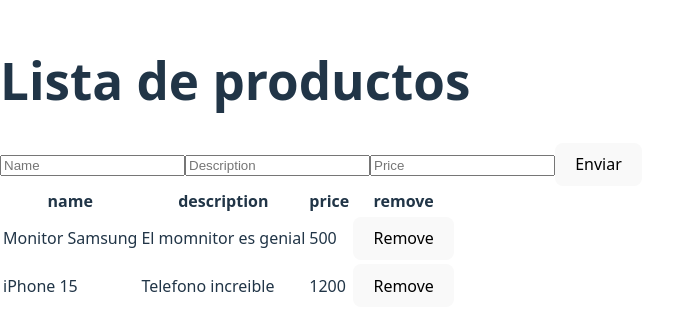
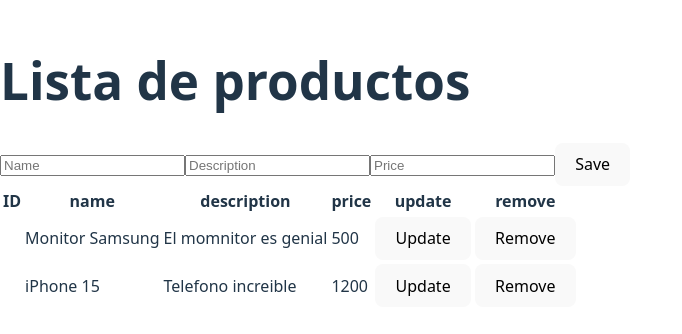
Before and after one commit to MarioHarisis/Udemy-Spring-Frameworks-Spring-Boot, a React (Vite) app in the folder ReactApp/react-app/: page / in a window 1280 px wide. Shown: the part 236-570 px from the top of the page, without its empty margins (0-682 px from the left). Built offline with nearby package versions, Linux system fonts and the light colour scheme.

Commit message:
UpdateProduct, attribute id

```diff
--- a/ReactApp/react-app/src/components/ProductApp.jsx
+++ b/ReactApp/react-app/src/components/ProductApp.jsx
@@ -16,6 +16,20 @@ export const ProductApp = ({title}) => {
     re-renderizará el componente.
     */
     const [products, setProducts] = useState([]);
+
+
+    const [productSelected, setProductSelected] = useState({
+        /*
+        Aquí estamos usando el hook useState para crear una variable de estado y su función para actualizarla.
+        - productSelected almacena el producto actualmente seleccionado.
+        - setProductSelected es la función que se usa para actualizar el estado.
+        */
+        id: 0,
+        name: '',
+        description: '',
+        price: ''
+    });
+
 
     useEffect(() => {
         /*
@@ -53,15 +67,39 @@ export const ProductApp = ({title}) => {
         El resultado es una nueva lista de productos que incluye todos los productos anteriores
         (usando el operador ...products) y el nuevo producto (pasado como argumento a la función) al final.
         */
-        setProducts([...products, {...product}]);
+
+        if (product.id > 0) { // si el producto existe
+
+            setProducts(products.map(prod => {
+
+                if(prod.id == product.id){ // si contienne el mismo id
+                    return {...product}; // Actualiza el producto
+                }
+                return prod; // devuelve el mismo
+            }))
+
+        }else {
+            // Agrega el nuevo producto con id único
+            setProducts([...products, {...product, id: new Date().getTime()}]);
+        }
     }
 
-    const handlerRemoveProduct = (name) => {
-        console.log(name);
-        setProducts(products.filter(prod=> prod.name != name));
+    const handlerRemoveProduct = (id) => { // parámetro name producto que queremos eliminar
+        console.log('Product ID "'+ id + '" removed');
+        // recorre products elimina el name que sí coincida.
+        setProducts(products.filter(prod=> prod.id != id));
 
     }
 
+    const handlerProductSelected = (product) => {
+        /*
+            El estado productSelected cambia en el momento en que se ejecuta setProductSelected({...product}),
+            es decir, cuando se llama a handlerProductSelected(product)
+
+            Al hacer { ...product }, creamos un nuevo objeto en memoria, evitando modificar el objeto original.
+        */
+        setProductSelected({...product});
+    }
 
 
     /*
@@ -88,8 +126,8 @@ export const ProductApp = ({title}) => {
     return (
         <>
             <h1>{title}</h1>
-            <ProductForm handlerAdd = {handlerAddProduct}/>
-            <ProductGrid products={products} handlerRemove={handlerRemoveProduct}/>
+            <ProductForm handlerAdd = {handlerAddProduct} productSelected={productSelected}/>
+            <ProductGrid products={products} handlerRemove={handlerRemoveProduct} handlerSelected={handlerProductSelected}/>
         </>
     )
 }
--- a/ReactApp/react-app/src/components/ProductDetail.jsx
+++ b/ReactApp/react-app/src/components/ProductDetail.jsx
@@ -1,13 +1,21 @@
 import PropTypes from "prop-types"
 
-export const ProductDetail = ({handlerRemove, product = {} }) => {
+export const ProductDetail = ({handlerSelected ,handlerRemove, product = {} }) => {
     return(
                     <tr>
+                        <td>{product.id}</td>
                         <td>{product.name}</td>
                         <td>{product.description}</td>
                         <td>{product.price}</td>
-                        <td>
-                            <button onClick={() => {handlerRemove(product.name)}}>
+                        <td>{
+                        /*Se ejecuta handlerSelected(product), pasando el producto de la fila seleccionada.*/}
+                            <button onClick={() => {handlerSelected(product)}}>
+                                Update
+                            </button>
+                        </td>
+                        <td>{
+                            /*Se ejecuta handlerSelected(product), pasando el id producto de la fila seleccionada.*/}
+                            <button onClick={() => {handlerRemove(product.id)}}>
                                 Remove
                             </button>
                         </td>
@@ -26,5 +34,6 @@ export const ProductDetail = ({handlerRemove, product = {} }) => {
 ProductDetail.propTypes = {
     // Indica que product debe ser un object y es obligatorio (isRequired)
     product: PropTypes.object.isRequired,
-    handlerRemove: PropTypes.func.isRequired
+    handlerRemove: PropTypes.func.isRequired,
+    handlerSelected: PropTypes.func.isRequired
 }
--- a/ReactApp/react-app/src/components/ProductForm.jsx
+++ b/ReactApp/react-app/src/components/ProductForm.jsx
@@ -1,13 +1,14 @@
-import { useState } from "react"
+import { useEffect, useState } from "react"
 
 
 const initialDataForm = {
+    id:0,
     name: '',
     description: '',
     price: ''
 }
 
-export const ProductForm = ({handlerAdd}) => {
+export const ProductForm = ({ productSelected ,handlerAdd }) => {
 
     const [form, setForm] = useState(initialDataForm);
 
@@ -21,6 +22,14 @@ export const ProductForm = ({handlerAdd}) => {
     const price = form.price;
     */
     const {name, description, price} = form;
+
+
+    useEffect(() => {
+        /*
+        usamos un useEffect para sincronizar el formulario con el producto seleccionado
+        */
+        setForm(productSelected);
+    }, [productSelected]); // Cuando productSelected cambia, se ejecuta el useEffect()
 
     return(
         <form onSubmit={(event) => {
@@ -75,7 +84,7 @@ export const ProductForm = ({handlerAdd}) => {
             })}
             />
             <button type="submit">
-                Enviar
+                Save
             </button>
         </form>
     )
--- a/ReactApp/react-app/src/components/ProductGrid.jsx
+++ b/ReactApp/react-app/src/components/ProductGrid.jsx
@@ -1,6 +1,6 @@
 import PropTypes from "prop-types" // importación dependencia para poder usar propTypes
 import { ProductDetail } from "./ProductDetail"
-export const ProductGrid = ({handlerRemove, products = [] }) => {
+export const ProductGrid = ({handlerSelected ,handlerRemove, products = [] }) => {
 
     /*
     ¿ Por qué usar map()?
@@ -23,9 +23,11 @@ export const ProductGrid = ({handlerRemove, products = [] }) => {
         <table>
             <thead>
                 <tr>
+                    <th>ID</th>
                     <th>name</th>
                     <th>description</th>
                     <th>price</th>
+                    <th>update</th>
                     <th>remove</th>
                 </tr>
             </thead>
@@ -47,7 +49,7 @@ export const ProductGrid = ({handlerRemove, products = [] }) => {
                     de elementos que devuelve ProductDetail (incluyendo todos sus <tr>).
                     */
                     return (
-                        <ProductDetail handlerRemove={handlerRemove}  product={product} key={product.name}/>
+                        <ProductDetail handlerRemove={handlerRemove} handlerSelected={handlerSelected} product={product} key={product.name}/>
                     )
                 })}
             </tbody>
@@ -65,5 +67,6 @@ export const ProductGrid = ({handlerRemove, products = [] }) => {
 ProductGrid.propTypes = {
     // Indica que products debe ser un array y es obligatorio (isRequired)
     products: PropTypes.array.isRequired,
-    handlerRemove:PropTypes.func.isRequired
+    handlerRemove:PropTypes.func.isRequired,
+    handlerSelected:PropTypes.func.isRequired
 }
```
